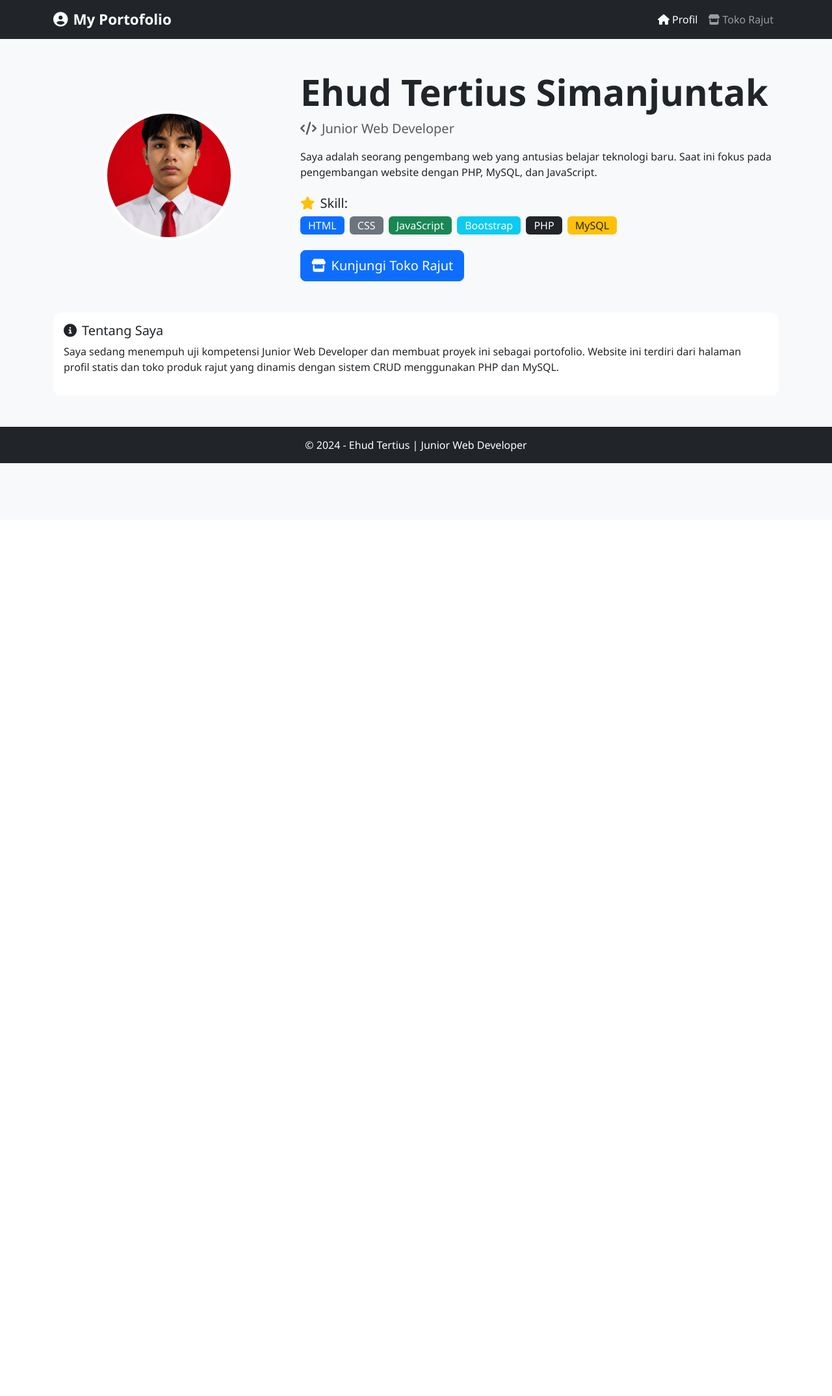
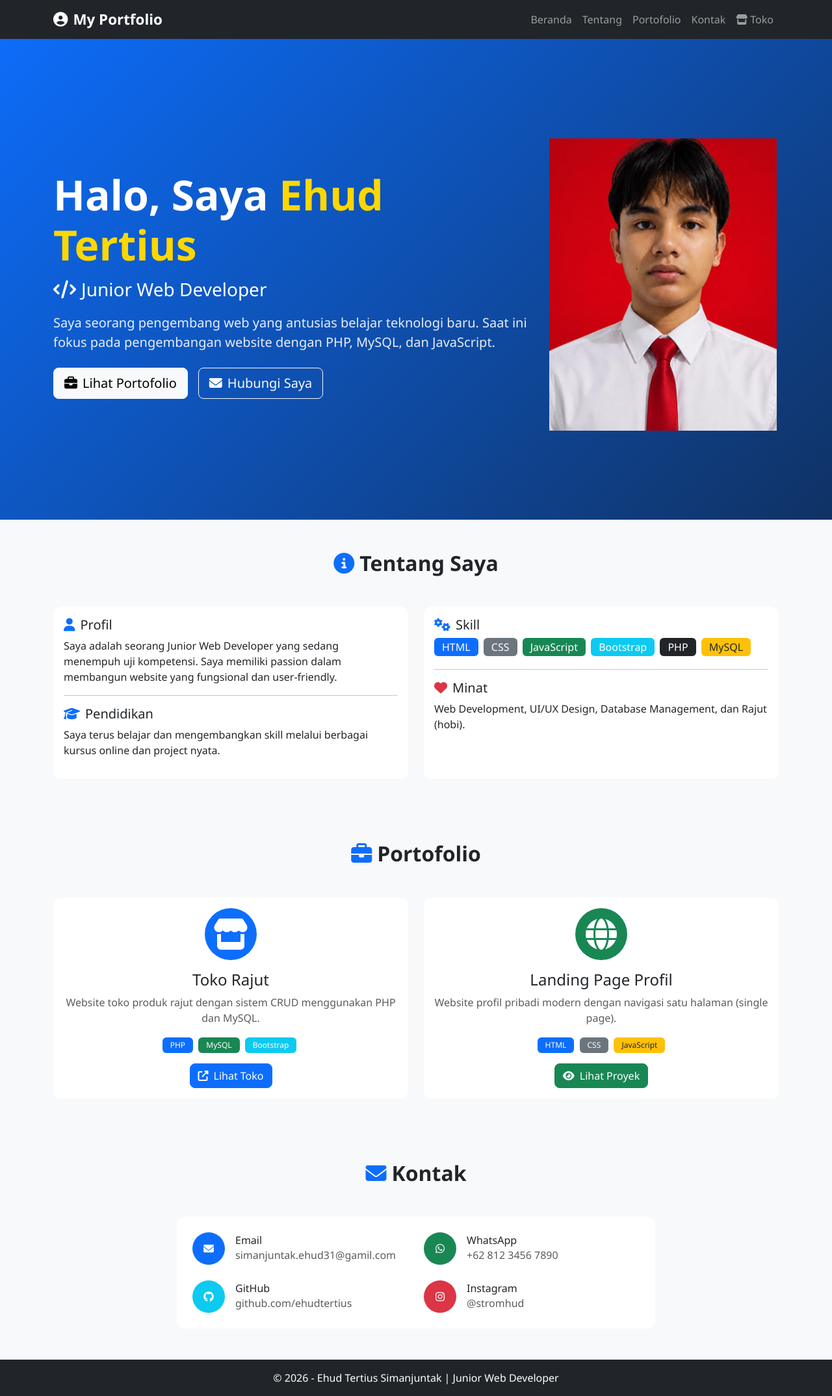
Before and after one commit to ehudtertius2/project-ujk-jwd, a PHP site: page / in a window 1280 px wide. Shown: the whole page at 65% size. Before the commit the page ends 713 px from the top, so only its background shows below. Run offline with PHP 8.4, Linux system fonts and the light colour scheme.

Commit message:
sec commit

```diff
--- a/index.html
+++ b/index.html
@@ -3,84 +3,215 @@
 <head>
     <meta charset="UTF-8">
     <meta name="viewport" content="width=device-width, initial-scale=1.0">
-    <title>Profil saya</title>
+    <title>Profil Saya - Ehud Tertius</title>
+    <link rel="icon" type="image/png" href="images/Labubu-Grey-Pop-Mart-Designer-Toy-452.png">
     <link rel="stylesheet" href="https://cdn.jsdelivr.net/npm/bootstrap@5.3.0/dist/css/bootstrap.min.css">
     <link rel="stylesheet" href="style.css">
     <link rel="stylesheet" href="https://cdnjs.cloudflare.com/ajax/libs/font-awesome/6.4.0/css/all.min.css">
 </head>
 <body>
-    <nav class="navbar navbar-expand-lg navbar-dark bg-dark">
+    <!-- ===== NAVBAR ===== -->
+    <nav class="navbar navbar-expand-lg navbar-dark bg-dark fixed-top">
         <div class="container">
-            <a href="index.html" class="navbar-brand fw-bold">
-                <i class="fas fa-user-circle me-2"></i>My Portofolio
+            <a href="#beranda" class="navbar-brand fw-bold">
+                <i class="fas fa-user-circle me-2"></i>My Portfolio
             </a>
-            <div class="navbar-nav ms-auto">
-                <a class="nav-link active" href="index.html">
-                    <i class="fas fa-home me-1"></i>Profil
-                </a>
-                <a class="nav-link" href="toko.php">
-                    <i class="fas fa-store me-1"></i>Toko Rajut
-                </a>
+            <button class="navbar-toggler" type="button" data-bs-toggle="collapse" data-bs-target="#navMenu">
+                <span class="navbar-toggler-icon"></span>
+            </button>
+            <div class="collapse navbar-collapse" id="navMenu">
+                <ul class="navbar-nav ms-auto">
+                    <li class="nav-item"><a class="nav-link" href="#beranda">Beranda</a></li>
+                    <li class="nav-item"><a class="nav-link" href="#tentang">Tentang</a></li>
+                    <li class="nav-item"><a class="nav-link" href="#portofolio">Portofolio</a></li>
+                    <li class="nav-item"><a class="nav-link" href="#kontak">Kontak</a></li>
+                    <li class="nav-item"><a class="nav-link" href="toko.php"><i class="fas fa-store me-1"></i>Toko</a></li>
+                </ul>
             </div>
         </div>
     </nav>
 
-    <div class="container mt-5">
+    <!-- ===== BERANDA / HERO ===== -->
+    <section id="beranda" class="min-vh-100 d-flex align-items-center" style="background: linear-gradient(135deg, #0d6efd 0%, #103264 100%); padding-top: 76px;">
+        <div class="container text-white">
             <div class="row align-items-center">
-            <div class="col-md-4 text-center">
-                <img src="images/foto profile.jpeg" alt="Foto Profil"
-                     class="rounded-circle img-fluid" style="width: 200px;
-                      height: 200px; object-fit: cover; border: 5px solid #ffffff;">
-            </div>
                 <div class="col-md-8">
-                <h1 class="display-4 fw-bold">Ehud Tertius Simanjuntak</h1>
-                <p class="lead text-muted">
-                    <i class="fas fa-code me-2"></i>Junior Web Developer
-                </p>
-                <p class="mb-3">
-                    Saya adalah seorang pengembang web yang antusias belajar teknologi baru.
+                    <h1 class="display-3 fw-bold">Halo, Saya <span style="color: #ffd700;">Ehud Tertius</span></h1>
+                    <p class="lead fs-3 mb-3"><i class="fas fa-code me-2"></i>Junior Web Developer</p>
+                    <p class="fs-5 mb-4" style="opacity: 0.9;">
+                        Saya seorang pengembang web yang antusias belajar teknologi baru.
                         Saat ini fokus pada pengembangan website dengan PHP, MySQL, dan JavaScript.
                     </p>
-
-                <h5 class="mt-4"><i class="fas fa-star text-warning me-2"></i>Skill:</h5>
-                <div class="mb-3">
-                    <span class="badge bg-primary fs-6 me-1">HTML</span>
-                    <span class="badge bg-secondary fs-6 me-1">CSS</span>
-                    <span class="badge bg-success fs-6 me-1">JavaScript</span>
-                    <span class="badge bg-info fs-6 me-1">Bootstrap</span>
-                    <span class="badge bg-dark fs-6 me-1">PHP</span>
-                    <span class="badge bg-warning text-dark fs-6 me-1">MySQL</span>
-                </div>
-
-                <!-- ===== LINK KE TOKO ===== -->
-                <a href="toko.php" class="btn btn-primary btn-lg mt-2">
-                    <i class="fas fa-store me-2"></i>Kunjungi Toko Rajut
+                    <div class="d-flex gap-3 flex-wrap">
+                        <a href="#portofolio" class="btn btn-light btn-lg">
+                            <i class="fas fa-briefcase me-2"></i>Lihat Portofolio
+                        </a>
+                        <a href="#kontak" class="btn btn-outline-light btn-lg">
+                            <i class="fas fa-envelope me-2"></i>Hubungi Saya
                         </a>
                     </div>
                 </div>
+                <div class="col-md-4 text-center mt-4 mt-md-0">
+                    <img src="images/foto profile.jpeg" alt="Foto Profil"
+                         class=" img-fluid" style="width: 350px; height: 450px; object-fit: cover;">
+                </div>
+            </div>
+        </div>
+    </section>
 
     <!-- ===== TENTANG SAYA ===== -->
-        <div class="row mt-5">
-            <div class="col-12">
-                <div class="card">
+    <section id="tentang" class="py-5">
+        <div class="container">
+            <h2 class="text-center fw-bold mb-5"><i class="fas fa-info-circle me-2 text-primary"></i>Tentang Saya</h2>
+            <div class="row g-4">
+                <div class="col-md-6">
+                    <div class="card h-100">
                         <div class="card-body">
-                        <h5><i class="fas fa-info-circle me-2"></i>Tentang Saya</h5>
-                        <p>
-                            Saya sedang menempuh uji kompetensi Junior Web Developer dan
-                            membuat proyek ini sebagai portofolio. Website ini terdiri dari
-                            halaman profil statis dan toko produk rajut yang dinamis dengan
-                            sistem CRUD menggunakan PHP dan MySQL.
-                        </p>
+                            <h5><i class="fas fa-user me-2 text-primary"></i>Profil</h5>
+                            <p>Saya adalah seorang Junior Web Developer yang sedang menempuh uji kompetensi.
+                            Saya memiliki passion dalam membangun website yang fungsional dan user-friendly.</p>
+                            <hr>
+                            <h5><i class="fas fa-graduation-cap me-2 text-primary"></i>Pendidikan</h5>
+                            <p>Saya terus belajar dan mengembangkan skill melalui berbagai kursus online dan project nyata.</p>
+                        </div>
+                    </div>
+                </div>
+                <div class="col-md-6">
+                    <div class="card h-100">
+                        <div class="card-body">
+                            <h5><i class="fas fa-cogs me-2 text-primary"></i>Skill</h5>
+                            <div class="mb-3">
+                                <span class="badge bg-primary fs-6 me-1 mb-1">HTML</span>
+                                <span class="badge bg-secondary fs-6 me-1 mb-1">CSS</span>
+                                <span class="badge bg-success fs-6 me-1 mb-1">JavaScript</span>
+                                <span class="badge bg-info fs-6 me-1 mb-1">Bootstrap</span>
+                                <span class="badge bg-dark fs-6 me-1 mb-1">PHP</span>
+                                <span class="badge bg-warning text-dark fs-6 me-1 mb-1">MySQL</span>
+                            </div>
+                            <hr>
+                            <h5><i class="fas fa-heart me-2 text-danger"></i>Minat</h5>
+                            <p>Web Development, UI/UX Design, Database Management, dan Rajut (hobi).</p>
                         </div>
                     </div>
                 </div>
             </div>
         </div>
+    </section>
+
+    <!-- ===== PORTOFOLIO ===== -->
+    <section id="portofolio" class="py-5" style="background-color: #f8f9fa;">
+        <div class="container">
+            <h2 class="text-center fw-bold mb-5"><i class="fas fa-briefcase me-2 text-primary"></i>Portofolio</h2>
+            <div class="row g-4">
+                <!-- Portofolio 1 -->
+                <div class="col-md-6">
+                    <div class="card h-100">
+                        <div class="card-body text-center">
+                            <div class="bg-primary text-white rounded-circle d-inline-flex align-items-center justify-content-center mb-3" style="width: 80px; height: 80px;">
+                                <i class="fas fa-store fa-3x"></i>
+                            </div>
+                            <h4>Toko Rajut</h4>
+                            <p class="text-muted">Website toko produk rajut dengan sistem CRUD menggunakan PHP dan MySQL.</p>
+                            <span class="badge bg-primary me-1">PHP</span>
+                            <span class="badge bg-success me-1">MySQL</span>
+                            <span class="badge bg-info me-1">Bootstrap</span>
+                            <div class="mt-3">
+                                <a href="toko.php" class="btn btn-primary">
+                                    <i class="fas fa-external-link-alt me-2"></i>Lihat Toko
+                                </a>
+                            </div>
+                        </div>
+                    </div>
+                </div>
+                <!-- Portofolio 2 -->
+                <div class="col-md-6">
+                    <div class="card h-100">
+                        <div class="card-body text-center">
+                            <div class="bg-success text-white rounded-circle d-inline-flex align-items-center justify-content-center mb-3" style="width: 80px; height: 80px;">
+                                <i class="fas fa-globe fa-3x"></i>
+                            </div>
+                            <h4>Landing Page Profil</h4>
+                            <p class="text-muted">Website profil pribadi modern dengan navigasi satu halaman (single page).</p>
+                            <span class="badge bg-primary me-1">HTML</span>
+                            <span class="badge bg-secondary me-1">CSS</span>
+                            <span class="badge bg-warning text-dark">JavaScript</span>
+                            <div class="mt-3">
+                                <a href="#" class="btn btn-success" onclick="alert('Ini adalah halaman yang sedang Anda lihat!')">
+                                    <i class="fas fa-eye me-2"></i>Lihat Proyek
+                                </a>
+                            </div>
+                        </div>
+                    </div>
+                </div>
+            </div>
+        </div>
+    </section>
+
+    <!-- ===== KONTAK ===== -->
+    <section id="kontak" class="py-5">
+        <div class="container">
+            <h2 class="text-center fw-bold mb-5"><i class="fas fa-envelope me-2 text-primary"></i>Kontak</h2>
+            <div class="row justify-content-center">
+                <div class="col-md-8">
+                    <div class="card">
+                        <div class="card-body p-4">
+                            <div class="row g-4">
+                                <div class="col-md-6">
+                                    <div class="d-flex align-items-center">
+                                        <div class="bg-primary text-white rounded-circle d-flex align-items-center justify-content-center me-3" style="width: 50px; height: 50px;">
+                                            <i class="fas fa-envelope"></i>
+                                        </div>
+                                        <div>
+                                            <h6 class="mb-0">Email</h6>
+                                            <p class="mb-0 text-muted">simanjuntak.ehud31@gamil.com</p>
+                                        </div>
+                                    </div>
+                                </div>
+                                <div class="col-md-6">
+                                    <div class="d-flex align-items-center">
+                                        <div class="bg-success text-white rounded-circle d-flex align-items-center justify-content-center me-3" style="width: 50px; height: 50px;">
+                                            <i class="fab fa-whatsapp"></i>
+                                        </div>
+                                        <div>
+                                            <h6 class="mb-0">WhatsApp</h6>
+                                            <p class="mb-0 text-muted">+62 812 3456 7890</p>
+                                        </div>
+                                    </div>
+                                </div>
+                                <div class="col-md-6">
+                                    <div class="d-flex align-items-center">
+                                        <div class="bg-info text-white rounded-circle d-flex align-items-center justify-content-center me-3" style="width: 50px; height: 50px;">
+                                            <i class="fab fa-github"></i>
+                                        </div>
+                                        <div>
+                                            <h6 class="mb-0">GitHub</h6>
+                                            <p class="mb-0 text-muted">github.com/ehudtertius</p>
+                                        </div>
+                                    </div>
+                                </div>
+                                <div class="col-md-6">
+                                    <div class="d-flex align-items-center">
+                                        <div class="bg-danger text-white rounded-circle d-flex align-items-center justify-content-center me-3" style="width: 50px; height: 50px;">
+                                            <i class="fab fa-instagram"></i>
+                                        </div>
+                                        <div>
+                                            <h6 class="mb-0">Instagram</h6>
+                                            <p class="mb-0 text-muted">@stromhud</p>
+                                        </div>
+                                    </div>
+                                </div>
+                            </div>
+                        </div>
+                    </div>
+                </div>
+            </div>
+        </div>
+    </section>
 
     <!-- ===== FOOTER ===== -->
-    <footer class="bg-dark text-white text-center py-3 mt-5">
+    <footer class="bg-dark text-white text-center py-3">
         <div class="container">
-            <p class="mb-0">&copy; 2024 - Ehud Tertius | Junior Web Developer</p>
+            <p class="mb-0">&copy; 2026 - Ehud Tertius Simanjuntak | Junior Web Developer</p>
         </div>
     </footer>
 
--- /dev/null
+++ b/logout.php
@@ -0,0 +1,6 @@
+<?php
+session_start();
+session_destroy();
+header('Location: login.php');
+exit();
+?>
--- a/style.css
+++ b/style.css
@@ -8,22 +8,24 @@ body {
 .navbar-brand {
     font-size: 1.4rem;
 }
+.navbar-nav .nav-link {
+    font-weight: 500;
+}
 
-/* ===== CARD PRODUCT ===== */
+/* ===== CARD ===== */
 .card {
     border-radius: 12px;
-    overflow: hidden;
+    border: none;
     transition: transform 0.2s, box-shadow 0.2s;
-    border: none;
+}
+.card:hover {
+    transform: translateY(-5px);
+    box-shadow: 0 10px 25px rgba(0,0,0,0.1);
 }
 
-.card:hover {
-    transform: translateY(-5px);
-    box-shadow: 0 10px 25px rgba(0,0,0,0.12);
-}
-
-.card-img-top {
-    border-bottom: 3px solid #0d6efd;
+/* ===== SECTION ===== */
+section {
+    scroll-margin-top: 100px;
 }
 
 /* ===== BADGE ===== */
@@ -38,22 +40,9 @@ body {
     font-weight: 500;
 }
 
-.btn-sm {
-    padding: 4px 10px;
-}
-
-/* ===== FOOTER ===== */
-footer {
-    margin-top: 50px;
-}
-
 /* ===== RESPONSIVE ===== */
 @media (max-width: 768px) {
-    .col-md-4 {
-        margin-bottom: 20px;
-    }
-
-    .display-4 {
-        font-size: 2rem;
+    .display-3 {
+        font-size: 2.2rem;
     }
 }
```
Also changed, not shown: login.php (added, +131 -0 lines), toko.php (+66 -18 lines), images/Labubu-Grey-Pop-Mart-Designer-Toy-452.png (added), images/pngwing.com.png (added). Lines whose indentation alone changed are shown as unchanged.
